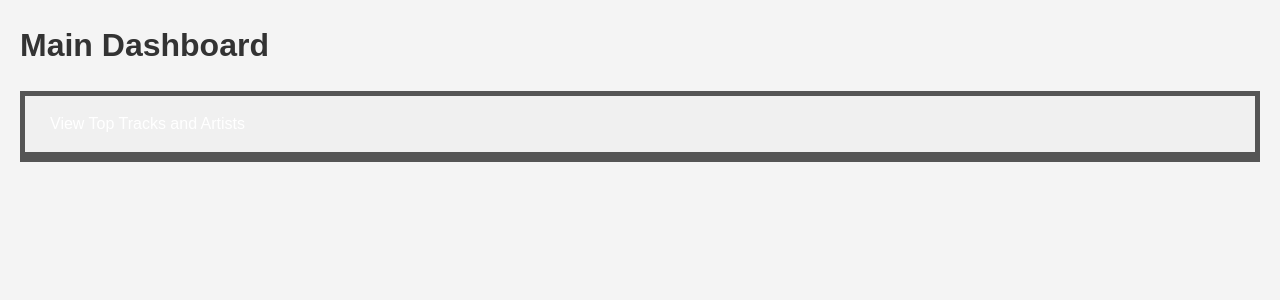
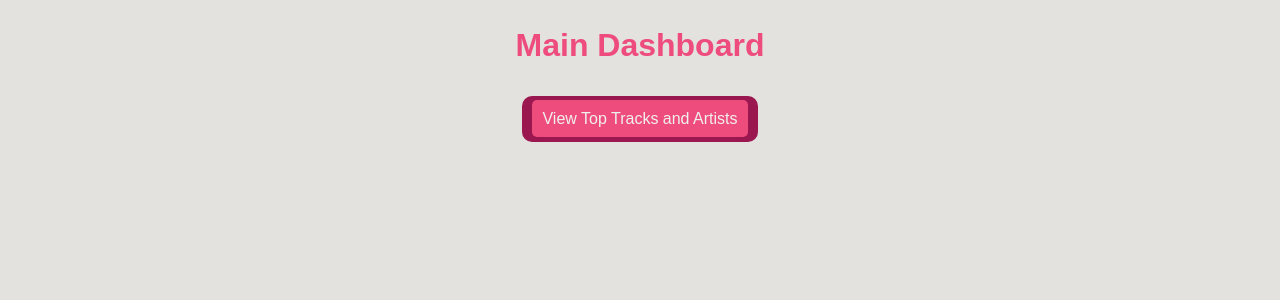
Before and after one commit to kevinkuriakose173/Spotify-Music-Recommendation-System, a Flask app: page /main in a window 1280 px wide. Shown: the top 300 px of the page. Run offline with Flask 3, Linux system fonts and the light colour scheme.

Commit message:
Updated html and css files

```diff
--- a/static/css/style.css
+++ b/static/css/style.css
@@ -1,67 +1,83 @@
 /* Basic reset for margin and padding */
 * {
+    padding: 0;
     margin: 0;
-    padding: 0;
     box-sizing: border-box;
+    font-family: 'Poppins', sans-serif;
 }
 
 body {
-    font-family: 'Arial', sans-serif;
     line-height: 1.6;
     margin: 0;
     padding: 20px;
-    background-color: #f4f4f4;
-    color: #333;
+    background-color: #e3e2df;
+    color: #191414;
+    text-align: center;
 }
 
-header {
-    background: #333;
-    color: #fff;
-    padding-top: 30px;
-    min-height: 70px;
-    border-bottom: #0779e4 solid 3px;
+.mainpage {
+    text-align: center;
 }
 
-header h1 {
-    margin-top: 0;
-    margin-bottom: 15px;
+.top {
+    display: grid;
+    grid-template-columns: 1fr 1fr;
+}
+
+.top-tracks {
+    margin: 10px;
+}
+
+.top-artists {
+    margin: 10px;
+}
+
+h1 {
+    color: #EE4C7C;
+    text-align: center;
 }
 
 nav ul {
-    background: #555;
+    background: #E3AFBC;
     list-style-type: none;
     padding: 5px;
+    border-radius: 10px;
 }
 
 nav ul a {
-    color: white;
-    text-decoration: none;
-    padding: 5px 15px;
-    display: inline-block;
+    margin: 100px;
 }
 
 ul {
+    display: inline-block;
     list-style-type: none;
-    margin: 20px 0;
+    margin: 20px;
+}
+
+.multicol {
+    columns: 2;
 }
 
 li {
     padding: 10px;
-    background: #f0f0f0;
-    margin-bottom: 5px;
-}
-
-li:hover {
-    background: #e0e0e0;
+    margin: 10px;
+    background: #9a1750;
+    color: #f0f0f0;
+    max-width: 400px;
+    margin: 5px;
+    border-radius: 10px;
 }
 
 a {
-    color: #0779e4;
+    padding: 10px;
+    background-color: #EE4C7C;
+    border-radius: 5px;
+    color: #f0f0f0;
     text-decoration: none;
 }
 
 a:hover {
-    text-decoration: underline;
+    background-color: #b3355b;
 }
 
 /* Add more styles as needed */
--- a/templates/main.html
+++ b/templates/main.html
@@ -3,14 +3,15 @@
 <head>
     <meta charset="UTF-8">
     <title>Main Dashboard</title>
+    <meta name="viewport" content="width=device-width, initial-scale=1">
     <link rel="stylesheet" href="{{ url_for('static', filename='css/style.css') }}">
 </head>
 <body>
-    <h1>Main Dashboard</h1>
-    <nav>
+    <div class="mainpage">
+        <h1>Main Dashboard</h1>
         <ul>
             <li><a href="/top">View Top Tracks and Artists</a></li>
         </ul>
-    </nav>
+    </div>
 </body>
 </html>
```
Also changed, not shown: templates/index.html (+7 -4 lines), templates/recommendations.html (+9 -6 lines), templates/top_tracks_and_artists.html (+8 -2 lines).
